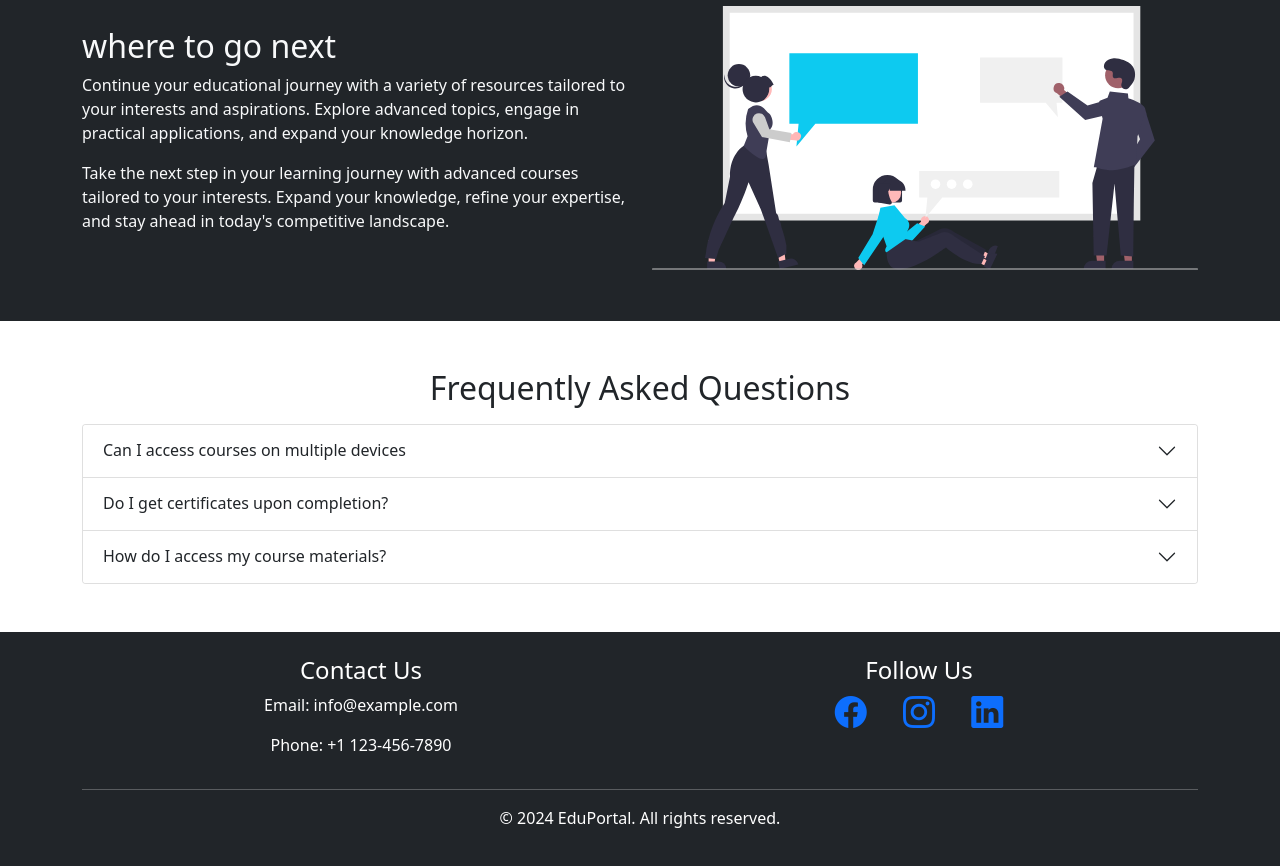
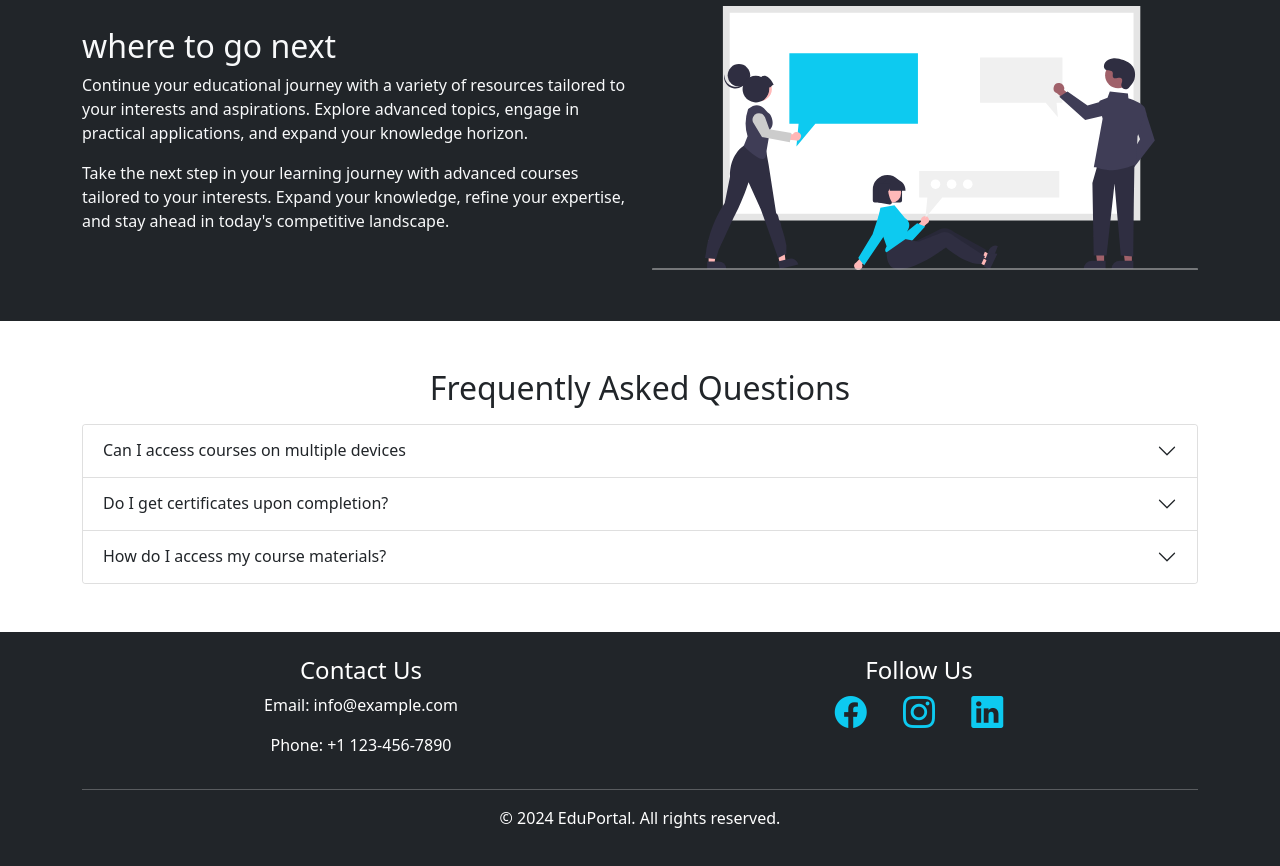
Before and after one commit to Loay-zeid/EduPortal, a plain HTML site: page index.html in a window 1280 px wide. Shown: the part 1248-2114 px from the top of the page. Drawn offline with nearby package versions, Linux system fonts and the light colour scheme.

Commit message:
Changing the contact us Icons

```diff
--- a/index.html
+++ b/index.html
@@ -227,11 +227,11 @@
                             <!-- type-here -->
 
                             <a href="https://www.facebook.com" target="_blank"><i
-                                    class="bi bi-facebook h2 mx-3"></i></a>
+                                    class="bi bi-facebook h2 mx-3 text-info"></i></a>
                             <a href="https://www.instagram.com" target="_blank"><i
-                                    class="bi bi-instagram h2 mx-3"></i></a>
+                                    class="bi bi-instagram h2 mx-3 text-info"></i></a>
                             <a href="https://www.linkedin.com" target="_blank"> <i
-                                    class="bi bi-linkedin h2 mx-3 "></i></a>
+                                    class="bi bi-linkedin h2 mx-3 text-info "></i></a>
 
 
 
```
